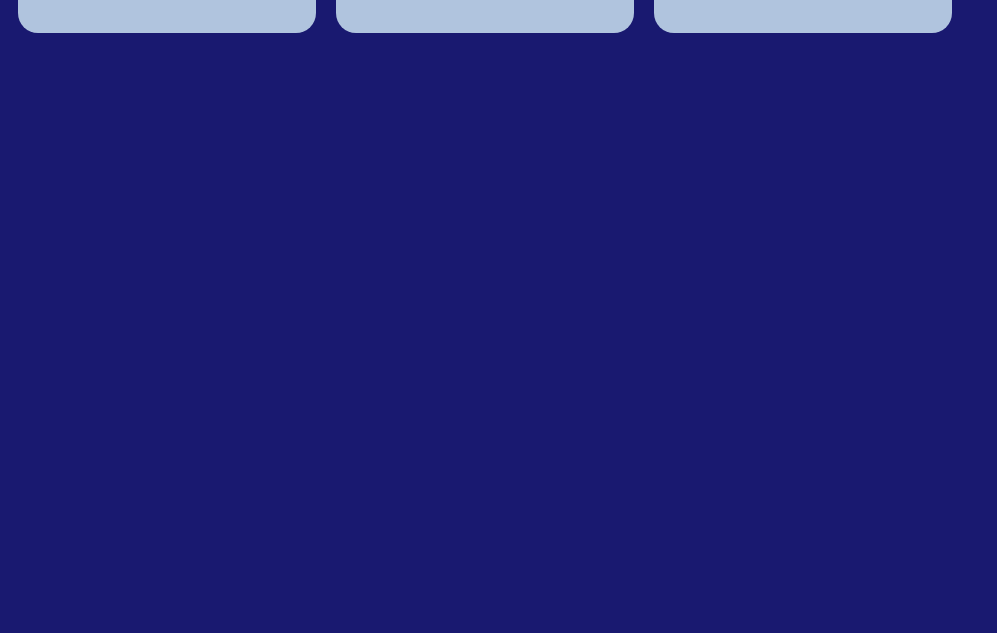
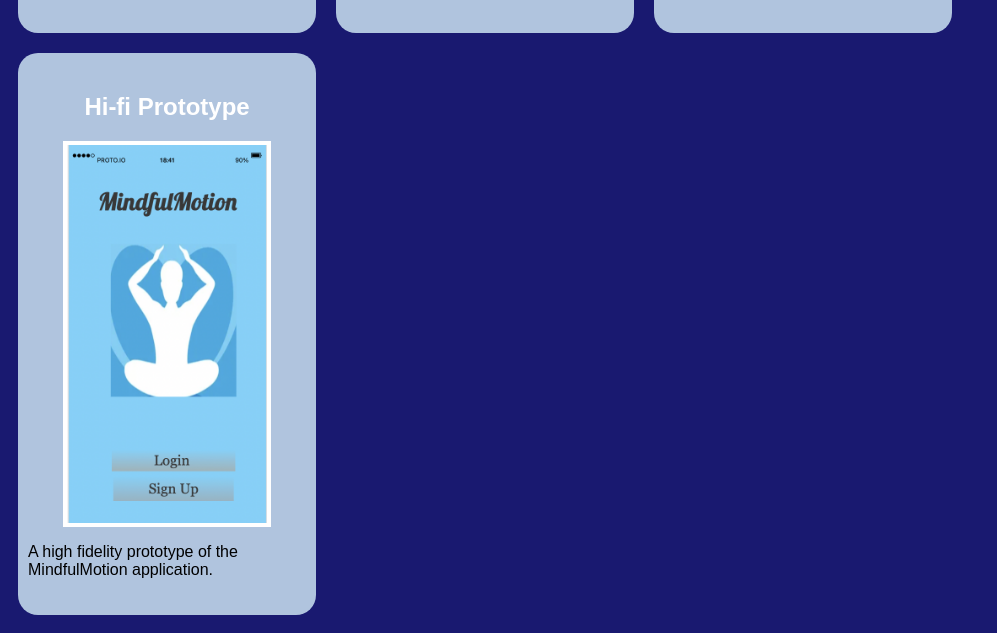
Before and after one commit to jenna-stover/jenna-stover.github.io, a plain HTML site: page index.html in a window 1280 px wide. Shown: the part 982-1615 px from the top of the page, without its empty margins (0-997 px from the left). Before the commit the page ends 1033 px from the top, so only its background shows below. Drawn offline with Linux system fonts and the light colour scheme.

Commit message:
Add files via upload

```diff
--- a/index.html
+++ b/index.html
@@ -73,7 +73,7 @@
             </p>
         </section>
 
-         <!-- Prototype Assignment-->
+         <!-- Paper Prototype Assignment-->
          <section class="assignment">
             <a href="https://www.youtube.com/watch?v=2ZAhbkVRMyw">
                 <h2>Paper Prototype</h2>
@@ -85,6 +85,19 @@
                 A paper walkthrough of the potential look of every screen in the application.
             </p>
         </section>
+
+        <!-- Hi-fi Prototype Assignment-->
+        <section class="assignment">
+            <a href="files/hi-fi prototype/src/index.html">
+                <h2>Hi-fi Prototype</h2>
+            </a>
+            <a href="files/hi-fi prototype/src/index.html">
+                <img src="images/hi-fi prototype.png">
+            </a>
+            <p>
+                A high fidelity prototype of the MindfulMotion application.
+            </p>
+        </section>
     </div>
     </body>
 </html>
```
